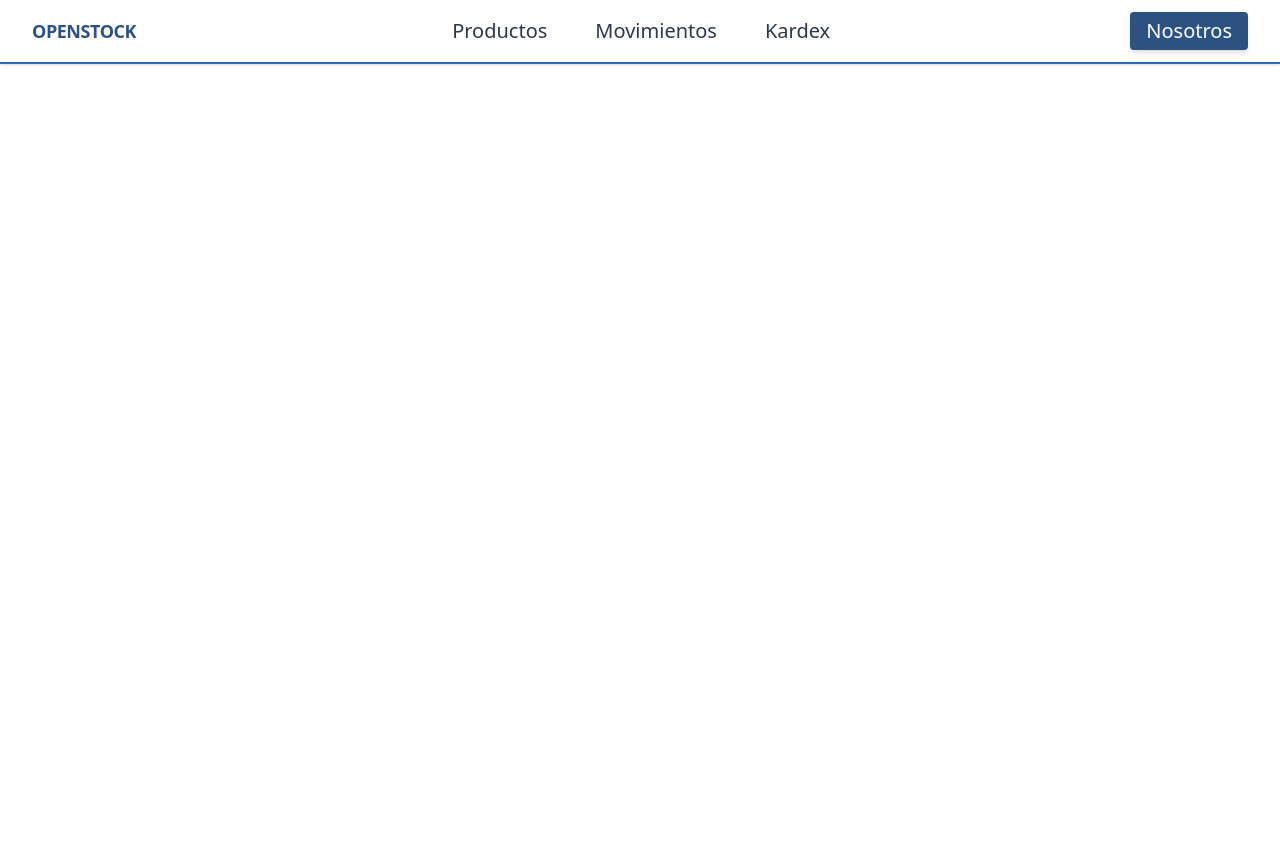
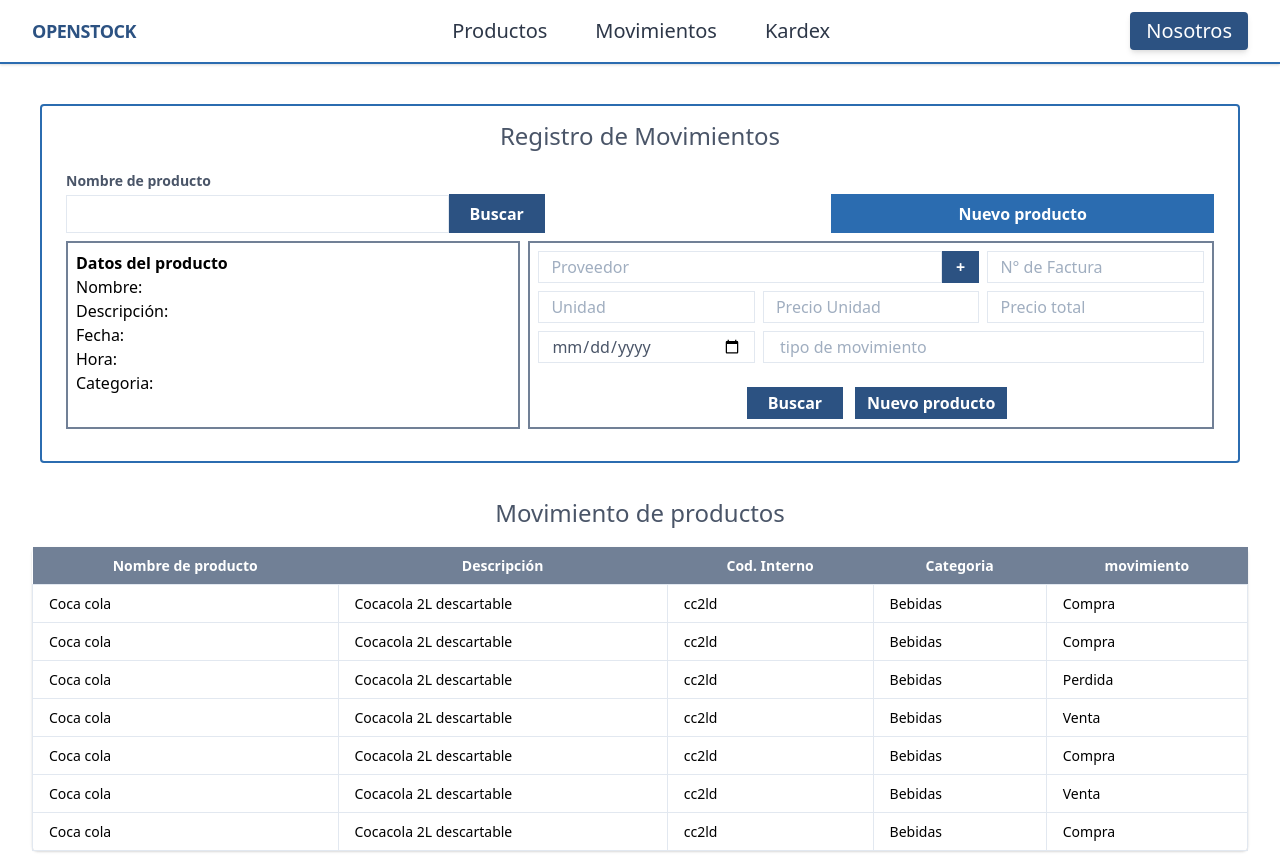
Before and after one commit to juanQuiroz/frontEnd-OpenStock, a React (Create React App) app: page /movimientos in a window 1280 px wide. Before the commit the page ends 800 px from the top, so only its background shows below. Built offline with nearby package versions, Linux system fonts and the light colour scheme.

Commit message:
Mod-Movimiento Finished

```diff
--- a/src/App.js
+++ b/src/App.js
@@ -6,6 +6,7 @@ import { BrowserRouter as Router, Switch, Route } from "react-router-dom";
 import Navbar from "./components/layouts/Navbar";
 import Productos from "./components/productos/Productos";
 import Nosotros from "./components/nosotros/Nosotros";
+import Movimientos from "./components/movimientos/Movimientos";
 function App() {
   return (
     <Router>
@@ -14,6 +15,7 @@ function App() {
         <Route exact path="/" component={Productos} />
         <Route exact path="/productos" component={Productos} />
         <Route exact path="/nosotros" component={Nosotros} />
+        <Route exact path="/movimientos" component={Movimientos} />
       </Switch>
     </Router>
   );
--- a/src/components/layouts/Navbar.js
+++ b/src/components/layouts/Navbar.js
@@ -20,7 +20,7 @@ const Navbar = () => {
           <span className="font-hairline text-xl mt-2">Productos</span>
         </Link>
         <Link
-          to="/principal"
+          to="/movimientos"
           className="hover:bg-gray-600 hover:shadow-md hover:text-white text-gray-800 font-bold ml-2 py-2 pl-4 mr-2 pr-4 h-full inline-flex"
         >
           <span className="font-hairline text-xl mt-2">Movimientos</span>
--- /dev/null
+++ b/src/components/movimientos/Movimientos.js
@@ -0,0 +1,193 @@
+import React, { Fragment } from "react";
+
+const Movimientos = () => {
+  return (
+    <Fragment>
+      <div>
+        <div className="border-2 border-blue-700  rounded  mx-10 mt-10 px-6 pt-3 pb-8 mb-8">
+          <form className="">
+            <h1 className="font-base text-2xl text-center mb-4 text-gray-700">
+              Registro de Movimientos
+            </h1>
+            <div className="grid grid-cols-3 gap-0">
+              <div>
+                <label className="block text-gray-700 text-sm font-bold mb-1">
+                  Nombre de producto
+                </label>
+                <input
+                  className="rounded-none appearance-none border  w-full py-2 px-3 text-gray-700 leading-tight focus:outline-none focus:shadow-outline"
+                  type="text"
+                />
+              </div>
+
+              <button
+                className="rounded-none w-24 bg-blue-800 hover:bg-blue-900 text-white font-bold py-1  mt-6 px-2 focus:outline-none focus:shadow-outline mx-0"
+                type="submit"
+              >
+                Buscar
+              </button>
+              <button
+                className="rounded-none w-auto bg-blue-700 hover:bg-blue-800 text-white font-bold py-1  mt-6  focus:outline-none focus:shadow-outline "
+                type="submit"
+              >
+                Nuevo producto
+              </button>
+            </div>
+          </form>
+          <div className="mt-2 grid grid-cols-5 gap-2">
+            <div className="p-2 border-2 border-gray-600 col-span-2">
+              <h3 className="font-bold">Datos del producto</h3>
+              <h4>Nombre:</h4>
+              <h4>Descripción:</h4>
+              <h4>Fecha:</h4>
+              <h4>Hora:</h4>
+              <h4>Categoria:</h4>
+            </div>
+            <div className="p-2 border-2 border-gray-600 col-span-3">
+              <form className="grid grid-cols-3 gap-2">
+                <div className="flex col-span-2">
+                  <input
+                    className="rounded-none h-8 appearance-none border  w-full py-1 px-3 text-gray-700 leading-tight focus:outline-none focus:shadow-outline"
+                    type="text"
+                    placeholder="Proveedor"
+                  />
+                  <button
+                    className="rounded-none h-8 w-10 bg-blue-800 hover:bg-blue-900 text-white font-bold py-1 px-2 focus:outline-none focus:shadow-outline"
+                    type="submit"
+                  >
+                    &#43;
+                  </button>
+                </div>
+                <div className="col-span-1">
+                  <input
+                    className="mt-0 rounded-none h-8 appearance-none border  w-full py-1 px-3 text-gray-700 leading-tight focus:outline-none focus:shadow-outline"
+                    type="text"
+                    placeholder="N° de Factura"
+                  />
+                </div>
+                <div className="">
+                  <input
+                    className="mt-0 rounded-none h-8 appearance-none border  w-full py-1 px-3 text-gray-700 leading-tight focus:outline-none focus:shadow-outline"
+                    type="text"
+                    placeholder="Unidad"
+                  />
+                </div>
+                <div className="">
+                  <input
+                    className="mt-0 rounded-none h-8 appearance-none border  w-full py-1 px-3 text-gray-700 leading-tight focus:outline-none focus:shadow-outline"
+                    type="text"
+                    placeholder="Precio Unidad"
+                  />
+                </div>
+                <div className="">
+                  <input
+                    className="mt-0 rounded-none h-8 appearance-none border  w-full py-1 px-3 text-gray-700 leading-tight focus:outline-none focus:shadow-outline"
+                    type="text"
+                    placeholder="Precio total"
+                  />
+                </div>
+                <div className="">
+                  <input
+                    className="mt-0 rounded-none h-8 appearance-none border  w-full py-1 px-3 text-gray-700 leading-tight focus:outline-none focus:shadow-outline"
+                    type="Date"
+                  />
+                </div>
+                <div className="col-span-2">
+                  <input
+                    className="mt-0 rounded-none h-8 appearance-none border  w-full py-1 px-3 text-gray-700 leading-tight focus:outline-none focus:shadow-outline"
+                    type="text"
+                    placeholder=" tipo de movimiento"
+                  />
+                </div>
+                <div className="col-span-3 flex items-center justify-center">
+                  <button
+                    className="rounded-none w-24 bg-blue-800 hover:bg-blue-900 text-white font-bold px-3 py-1  mx-3  mt-4 focus:outline-none focus:shadow-outline "
+                    type="submit"
+                  >
+                    Buscar
+                  </button>
+                  <button
+                    className="rounded-none w-auto bg-blue-800 hover:bg-blue-900 text-white font-bold px-3 py-1   mt-4  focus:outline-none focus:shadow-outline "
+                    type="submit"
+                  >
+                    Nuevo producto
+                  </button>
+                </div>
+              </form>
+            </div>
+          </div>
+        </div>
+        <div className="px-8 pb-4">
+          <h1 className="font-base text-2xl text-center mb-4 text-gray-700">
+            Movimiento de productos
+          </h1>
+
+          <table className="shadow text-sm table-auto bg-white rounded-md mt-2 w-full">
+            <thead>
+              <tr className="bg-gray-600 rounded-md text-white">
+                <th className="px-4 py-2">Nombre de producto</th>
+                <th className="px-4 py-2">Descripción</th>
+                <th className="px-4 py-2">Cod. Interno</th>
+                <th className="px-4 py-2">Categoria</th>
+                <th className="px-4 py-2">movimiento</th>
+              </tr>
+            </thead>
+            <tbody>
+              <tr>
+                <td className="border px-4 py-2">Coca cola</td>
+                <td className="border px-4 py-2">Cocacola 2L descartable</td>
+                <td className="border px-4 py-2">cc2ld</td>
+                <td className="border px-4 py-2">Bebidas</td>
+                <td className="border px-4 py-2">Compra</td>
+              </tr>
+              <tr>
+                <td className="border px-4 py-2">Coca cola</td>
+                <td className="border px-4 py-2">Cocacola 2L descartable</td>
+                <td className="border px-4 py-2">cc2ld</td>
+                <td className="border px-4 py-2">Bebidas</td>
+                <td className="border px-4 py-2">Compra</td>
+              </tr>
+              <tr>
+                <td className="border px-4 py-2">Coca cola</td>
+                <td className="border px-4 py-2">Cocacola 2L descartable</td>
+                <td className="border px-4 py-2">cc2ld</td>
+                <td className="border px-4 py-2">Bebidas</td>
+                <td className="border px-4 py-2">Perdida</td>
+              </tr>
+              <tr>
+                <td className="border px-4 py-2">Coca cola</td>
+                <td className="border px-4 py-2">Cocacola 2L descartable</td>
+                <td className="border px-4 py-2">cc2ld</td>
+                <td className="border px-4 py-2">Bebidas</td>
+                <td className="border px-4 py-2">Venta</td>
+              </tr>
+              <tr>
+                <td className="border px-4 py-2">Coca cola</td>
+                <td className="border px-4 py-2">Cocacola 2L descartable</td>
+                <td className="border px-4 py-2">cc2ld</td>
+                <td className="border px-4 py-2">Bebidas</td>
+                <td className="border px-4 py-2">Compra</td>
+              </tr>
+              <tr>
+                <td className="border px-4 py-2">Coca cola</td>
+                <td className="border px-4 py-2">Cocacola 2L descartable</td>
+                <td className="border px-4 py-2">cc2ld</td>
+                <td className="border px-4 py-2">Bebidas</td>
+                <td className="border px-4 py-2">Venta</td>
+              </tr>
+              <tr>
+                <td className="border px-4 py-2">Coca cola</td>
+                <td className="border px-4 py-2">Cocacola 2L descartable</td>
+                <td className="border px-4 py-2">cc2ld</td>
+                <td className="border px-4 py-2">Bebidas</td>
+                <td className="border px-4 py-2">Compra</td>
+              </tr>
+            </tbody>
+          </table>
+        </div>
+      </div>
+    </Fragment>
+  );
+};
+
+export default Movimientos;
--- a/src/components/productos/Productos.js
+++ b/src/components/productos/Productos.js
@@ -71,7 +71,7 @@ const Productos = () => {
 
         <table className="shadow text-sm table-auto bg-white rounded-md mt-2 w-full">
           <thead>
-            <tr className="bg-blue-700 rounded-md text-white">
+            <tr className="bg-gray-600 rounded-md text-white">
               <th className="px-4 py-2">Nombre de producto</th>
               <th className="px-4 py-2">Descripción</th>
               <th className="px-4 py-2">Cod. Interno</th>
```
